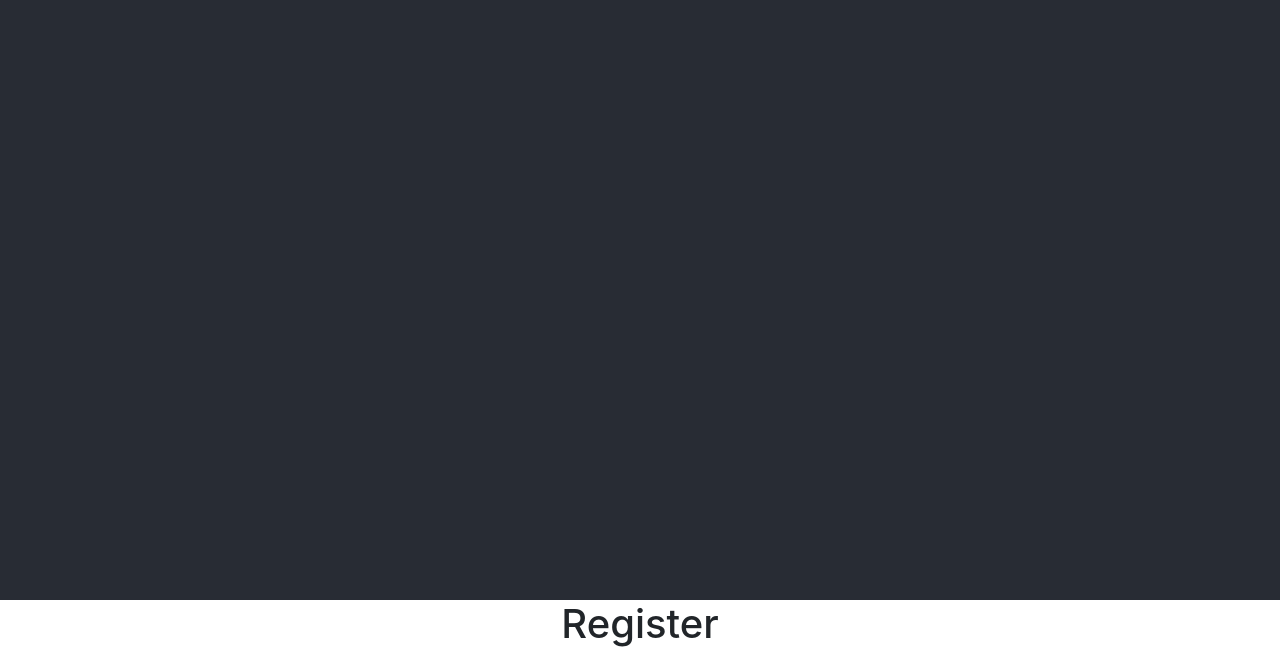
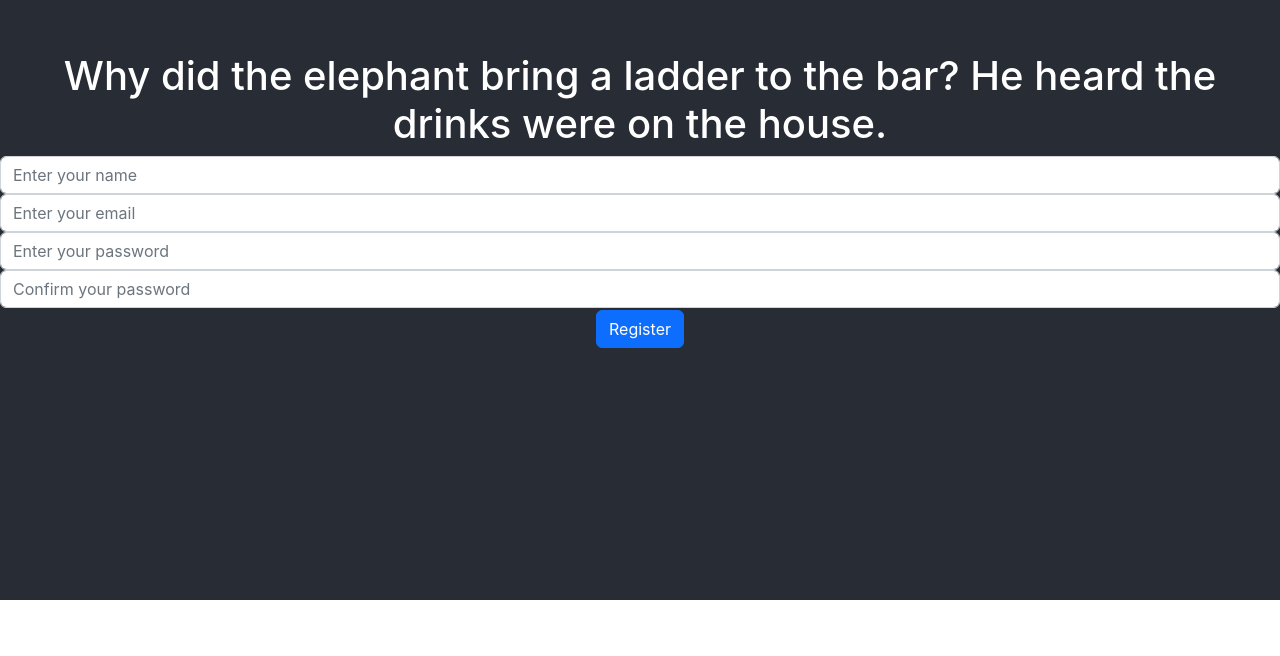
Before and after one commit to isan26/blitz, a React (Create React App) app: page / in a window 1280 px wide. Shown: the part 200-856 px from the top of the page. After the commit the page ends 800 px from the top, so only its background shows below. Built offline with nearby package versions, Linux system fonts and the light colour scheme.

Commit message:
[FIX] Example working

```diff
--- a/src/App.tsx
+++ b/src/App.tsx
@@ -1,32 +1,22 @@
+import React, { useEffect } from 'react';
 import './App.css';
-import Basic from './components/basic'
-import Funny from './behaviours/funny'
+import testui from 'exampledata/testui.json';
+import register from 'exampledata/register.json';
+
 import behaviours from 'behaviours';
 import components from 'components';
 
-import BehaviourFactory from 'core/Classes/BehaviourFactory';
-import ComponentFactory from 'core/Classes/ComponentFactory';
 import Blitz from 'core';
 
-import testui from 'exampledata/testui.json';
-
-const internalComponents = new ComponentFactory(components);
-const internalBehaviours = new BehaviourFactory(behaviours);
-
-const blitz = Blitz(internalComponents, internalBehaviours);
-
-const content = blitz(testui as any);
-
-console.log("Content: ", content);
 
 function App() {
+  const blitz = Blitz(components, behaviours);
+
   return (
     <div className="App">
       <header className="App-header">
+        {blitz(register)}
       </header>
-      <article>
-        {content}
-      </article>
     </div>
   );
 }
--- a/src/components/form/Register.tsx
+++ b/src/components/form/Register.tsx
@@ -6,13 +6,11 @@ interface IProps {
     [key: string]: any;
 }
 const Register = (props: IProps) => {
-    const { children, ...rest } = props;
-
-    console.log("Register", props)
+    const { children, joke, ...rest } = props;
 
     return (
         <Form {...rest} onSubmit={() => { }}>
-            <h1>{rest.title}</h1>
+            <h1>{joke()}</h1>
             {children}
         </Form>
     )
--- a/src/core/Classes/BehaviourFactory.ts
+++ b/src/core/Classes/BehaviourFactory.ts
@@ -1,6 +1,5 @@
 import IBehaviourFactory from "../Interfaces/IBehaviourFactory";
 import IBehaviourPool from "../Interfaces/IBehaviourPool";
-import IBehaviour from "../Interfaces/IBehaviour";
 
 class BehaviourFactory implements IBehaviourFactory {
 
@@ -9,14 +8,12 @@ class BehaviourFactory implements IBehaviourFactory {
         this.behaviourPool = BehaviourPool;
     }
 
-    getBehaviour(behaviour: IBehaviour): Function {
-        const { behaviour: behaviourName } = behaviour;
-        const address = behaviourName.split(".");
-
+    getBehaviour(behaviour: string): Function {
+        const address = behaviour.split(".");
         const behaviourFromPool = this.getBehaviourFromPool(address);
 
         if (!behaviourFromPool) {
-            throw new Error(`Behaviour ${behaviourName} not found in the behaviour pool`);
+            throw new Error(`Behaviour ${behaviour} not found in the behaviour pool`);
         }
 
         return behaviourFromPool;
--- a/src/core/Classes/UIElement.ts
+++ b/src/core/Classes/UIElement.ts
@@ -14,12 +14,10 @@ export default class UIElement implements IUIElement {
     }
 
     render(component: IComponent): JSX.Element {
-        console.log("RENDERING: ", component.component);
         const uiComponent = this.components.get(component);
         const newProps = this.replaceBehaviours(component.props);
         const children = component.children ? this.renderChildren(component) : [];
 
-        console.log("RENDERED: ", uiComponent, newProps, children)
 
         return createElement(uiComponent, newProps, ...children);
     }
@@ -27,7 +25,7 @@ export default class UIElement implements IUIElement {
     private replaceBehaviours(props: { [key: string]: any } = {}): { [key: string]: any } {
         const newProps: { [key: string]: any } = {};
         for (const key in props) {
-            if (typeof props[key] == 'object') {
+            if (typeof props[key] === 'object') {
                 if (props[key]['behaviour']) {
                     const behaviour = this.behaviours.getBehaviour(props[key]['behaviour']);
                     if (props[key]['args']) {
@@ -48,7 +46,6 @@ export default class UIElement implements IUIElement {
     }
 
     private renderChildren(component: IComponent): JSX.Element[] {
-        console.log("RENDER CHILDREN", component);
         const { children } = component;
         if (!children) return [];
         if (typeof children === 'string') return children;
--- a/src/core/Interfaces/IBehaviourFactory.ts
+++ b/src/core/Interfaces/IBehaviourFactory.ts
@@ -1,5 +1,5 @@
 import IBehaviour from "./IBehaviour";
 
 export default interface IBehaviourFactory {
-    getBehaviour(behaviour: IBehaviour): Function;
+    getBehaviour(behaviour: string): Function;
 }
--- a/src/core/index.ts
+++ b/src/core/index.ts
@@ -1,18 +1,22 @@
 import IComponent from "core/Interfaces/IComponent";
-import IBehaviourFactory from "core/Interfaces/IBehaviourFactory";
-import IComponentFactory from "core/Interfaces/IComponentFactory";
 import UIElement from "core/Classes/UIElement";
+import IComponentPool from "./Interfaces/IComponentPool";
+import IBehaviourPool from "./Interfaces/IBehaviourPool";
+import ComponentFactory from "./Classes/ComponentFactory";
+import BehaviourFactory from "./Classes/BehaviourFactory";
 
-function blitz(components: IComponentFactory, behaviours: IBehaviourFactory) {
-    const renderer = new UIElement(behaviours, components);
 
-    return function (config: IComponent[]) {
+function blitz(components: IComponentPool, behaviours: IBehaviourPool) {
+    const componentFactory = new ComponentFactory(components);
+    const behaviourFactory = new BehaviourFactory(behaviours);
 
-        console.log(config);
+    const renderer = new UIElement(behaviourFactory, componentFactory);
+
+    return function (config: any[]) {
         const root: IComponent = {
             component: "div",
             props: {},
-            children: config
+            children: config as IComponent[]
         };
 
         return renderer.render(root);
--- a/src/exampledata/testui copy.json
+++ b/src/exampledata/register.json
@@ -1,8 +1,11 @@
 [
     {
-        "component": "div",
+        "component": "form.Register",
         "props": {
-            "title": "Register"
+            "title": "Register Form",
+            "joke": {
+                "behaviour": "funny.animal"
+            }
         },
         "children": [
             {
@@ -44,6 +47,14 @@
                     "placeholder": "Confirm your password",
                     "required": true
                 }
+            },
+            {
+                "component": "basic.Button",
+                "props": {
+                    "type": "submit",
+                    "variant": "primary"
+                },
+                "children": "Register"
             }
         ]
     }
```
